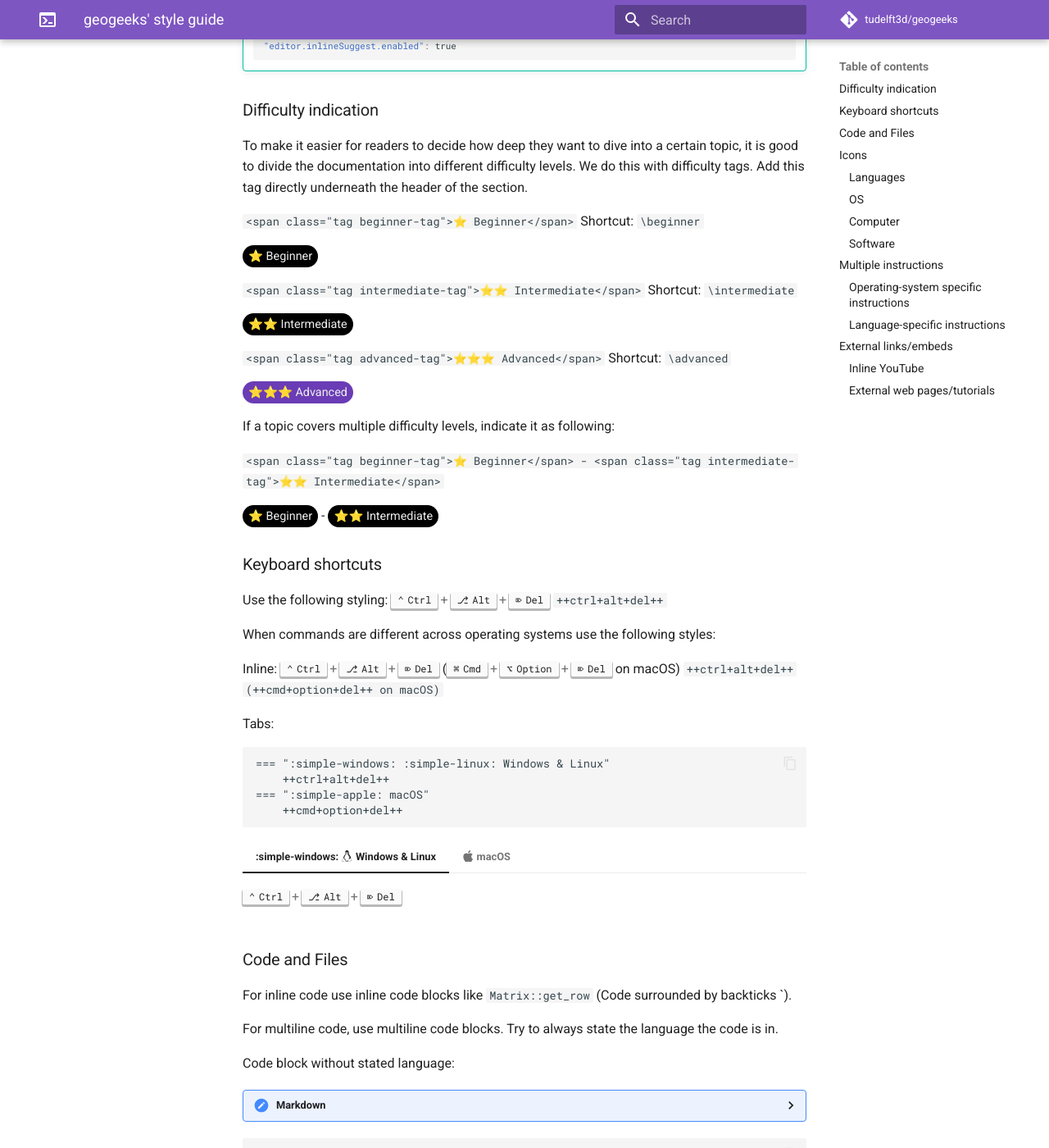
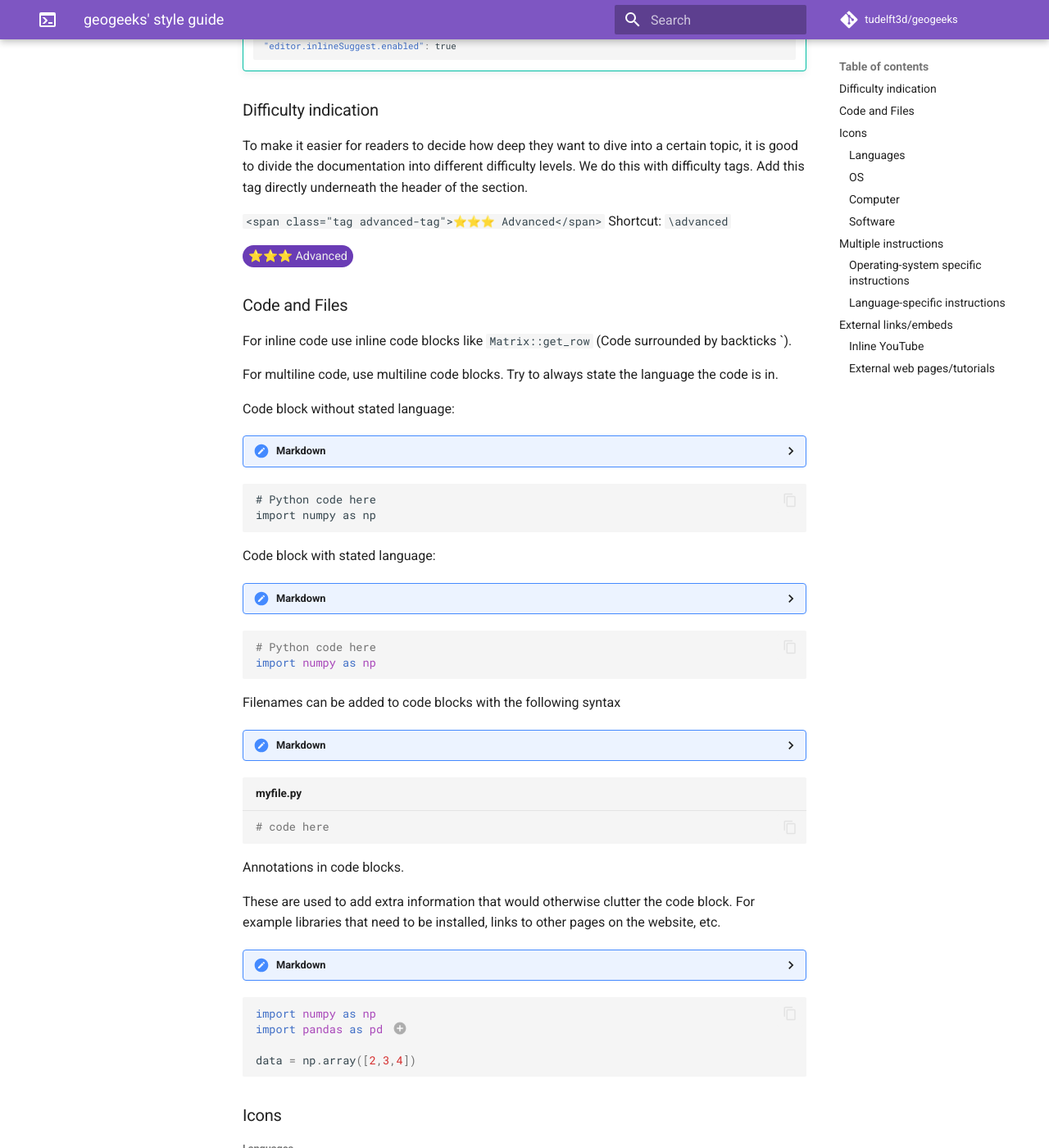
Before and after one commit to tudelft3d/geogeeks, an MkDocs documentation site: the page built from docs/styleguide.md, in a window 1280 px wide and 1400 px high, scrolled down 428 px. Shown: the whole window at 82% size. Built offline with MkDocs 1.6.1 and Material for MkDocs 9.7.7, drawn with Linux system fonts in a browser that asks for light colours; comment, search, counter and statistics services are not loaded.

Commit message:
Remove beginner and intermediate tags from styleguide

````diff
--- a/docs/styleguide.md
+++ b/docs/styleguide.md
@@ -17,44 +17,10 @@ This page is intended as a reference for **styling conventions** used on the sit
 ### Difficulty indication
 To make it easier for readers to decide how deep they want to dive into a certain topic, it is good to divide the documentation into different difficulty levels. We do this with difficulty tags. Add this tag directly underneath the header of the section.
 
-```<span class="tag beginner-tag">⭐️ Beginner</span>``` Shortcut: `\beginner`
-
-<span class="tag beginner-tag">⭐️ Beginner</span>
-
-```<span class="tag intermediate-tag">⭐️⭐️ Intermediate</span>``` Shortcut: `\intermediate`
-
-<span class="tag intermediate-tag">⭐️⭐️ Intermediate</span>
-
 ```<span class="tag advanced-tag">⭐️⭐️⭐️ Advanced</span>``` Shortcut: `\advanced`
 
 <span class="tag advanced-tag">⭐️⭐️⭐️ Advanced</span>
 
-If a topic covers multiple difficulty levels, indicate it as following:
-
-```<span class="tag beginner-tag">⭐️ Beginner</span> - <span class="tag intermediate-tag">⭐️⭐️ Intermediate</span>```
-
-<span class="tag beginner-tag">⭐️ Beginner</span> - <span class="tag intermediate-tag">⭐️⭐️ Intermediate</span>
-
-
-### Keyboard shortcuts
-Use the following styling: ++ctrl+alt+del++ `++ctrl+alt+del++`
-
-When commands are different across operating systems use the following styles:
-
-Inline: ++ctrl+alt+del++ (++cmd+option+del++ on macOS) `++ctrl+alt+del++ (++cmd+option+del++ on macOS)`
-
-Tabs:
-```markdown
-=== ":simple-windows: :simple-linux: Windows & Linux"
-    ++ctrl+alt+del++
-=== ":simple-apple: macOS"
-    ++cmd+option+del++
-```
-
-=== ":simple-windows: :simple-linux: Windows & Linux"
-    ++ctrl+alt+del++
-=== ":simple-apple: macOS"
-    ++cmd+option+del++
 
 ### Code and Files
 For inline code use inline code blocks like `Matrix::get_row` (Code surrounded by backticks `).
````
